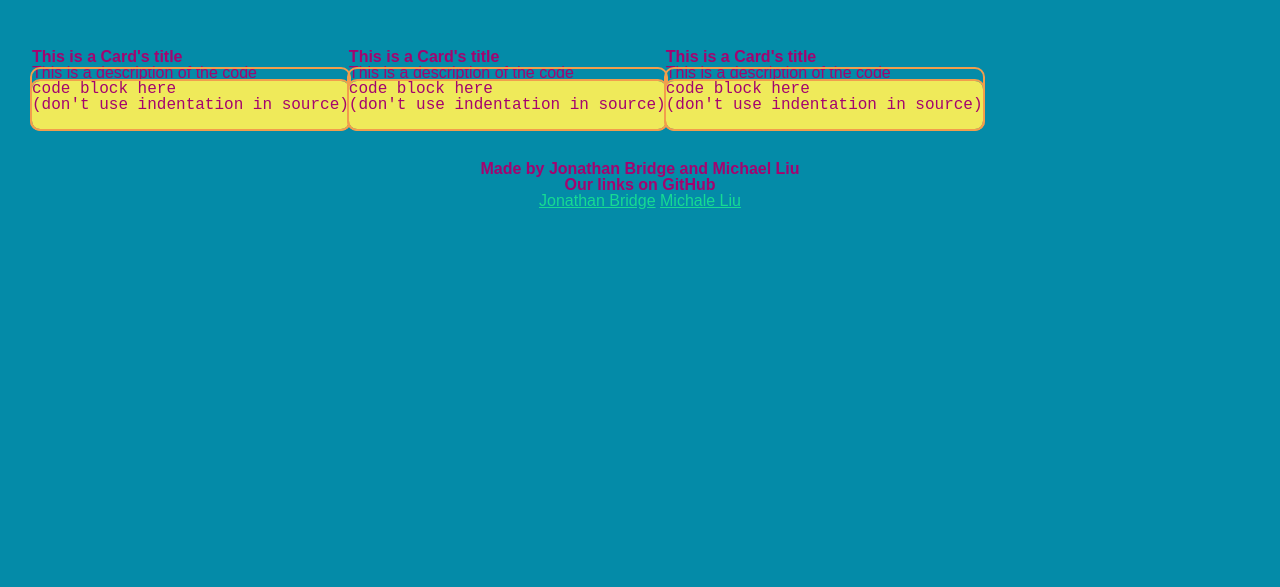
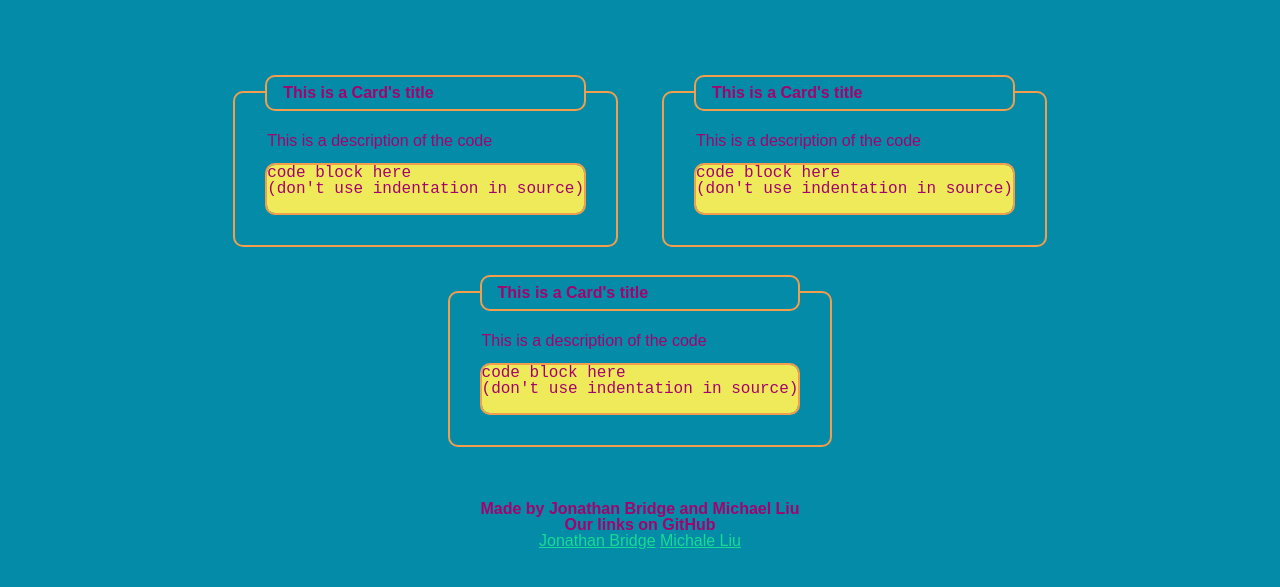
Before and after one commit to jvbridge/CSS-snippet-cheat-sheet, a plain HTML site: page index.html in a window 1280 px wide. Shown: the part 123-710 px from the top of the page. Drawn offline with Linux system fonts and the light colour scheme.

Commit message:
fixed some formatting fixed glow

```diff
--- a/assets/css/styles.css
+++ b/assets/css/styles.css
@@ -67,12 +67,16 @@ footer {
   display: flex;
   flex-direction: row;
   flex-wrap: wrap;
+  margin-left: -1.5rem;
+  margin-right: -1.5rem;
+  justify-content: center;
 }
 
 /* flex column */
 .column {
   display: flex;
   flex-direction: column;
+  padding: 1.5rem;
 }
 
 /* puts a nice outline around things */
@@ -83,20 +87,32 @@ footer {
 
 /* hovering causes GLOWING! */
 .card {
+  display: flex;
+  flex-direction: column;
+  justify-content: flex-start;
+  min-height: 100%;
+  padding: 2rem;
   transition: all 0.5s ease-in-out;
 }
 
 .card:hover,
 .card:hover .card-title {
   box-shadow: inset 0px 0px 8px var(--highlight-color);
+  transition: all 0.5s ease-in-out;
   /* 0 0 15px --var(highlight-color); */
 }
 
 .card-title {
   position: relative;
-  margin-top: -20px;
+  margin: -3rem 0 1.5rem 0;
+  padding: 0.5rem 1rem;
+  transition: all 0.5s ease-in-out;
+  background: var(--primary-background);
 }
 
+pre {
+  margin-top: 1rem;
+}
 /*
     code block should use monospace to make it look like it's in a text editor
     do NOT use monospace on the rest of the page to make it stand out
--- a/index.html
+++ b/index.html
@@ -20,7 +20,7 @@
         <!-- first card -->
         <div class="column">
           <figure class="card outline">
-            <h2 class="card-title">This is a Card's title</h2>
+            <h2 class="card-title outline">This is a Card's title</h2>
             <div class="card-body">
               <p>This is a description of the code</p>
             </div>
@@ -34,7 +34,7 @@
         <!-- second card -->
         <div class="column">
           <figure class="card outline">
-            <h2 class="card-title">This is a Card's title</h2>
+            <h2 class="card-title outline">This is a Card's title</h2>
             <div class="card-body">
               <p>This is a description of the code</p>
             </div>
@@ -48,7 +48,7 @@
         <!-- third card -->
         <div class="column">
           <figure class="card outline">
-            <h2 class="card-title">This is a Card's title</h2>
+            <h2 class="card-title outline">This is a Card's title</h2>
             <div class="card-body">
               <p>This is a description of the code</p>
             </div>
```
